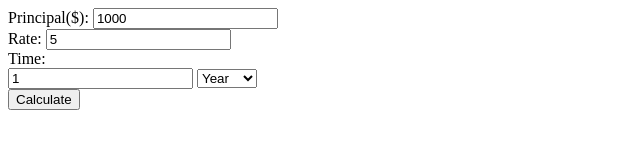
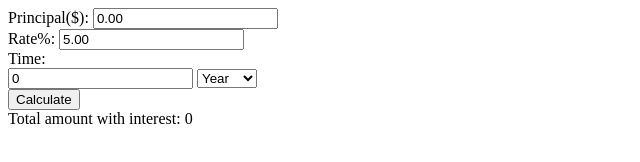
Before and after one commit to TrumanStephenson/Savings-Interest-Calculator, a website: page index.html in a window 1280 px wide. Both pictures are taken after a click on the button "Calculate". Shown: the whole page, without its empty margins (0-640 px from the left). Drawn offline with Linux system fonts and the light colour scheme.

Commit message:
finally got it to work. Busy from couple of yearly events like moving and friends weddings. Back at it, going to make look better in the next phase

```diff
--- a/Assets/Javascript/script.js
+++ b/Assets/Javascript/script.js
@@ -1,7 +1,10 @@
-function calculateinterest() {
+const button = document.createElement("button");
+button.innerText = "Calculate Interest";
+
+function calculateInterest() {
     // Get user input
     var principal = parseFloat(document.getElementById("principal").value);
-    var timePeriod = parseFloat(document.getElementById("rate").value);
+    var interestRate = parseFloat(document.getElementById("rate").value);
     var timePeriod = parseFloat(document.getElementById("time").value);
 
     // Calculate interest
--- a/Assets/Style/style.css
+++ b/Assets/Style/style.css
@@ -50,5 +50,3 @@ input-wrapper {
     justify-content: space-between;
     gap: 20px;
 }
-
-input
--- a/index.html
+++ b/index.html
@@ -11,16 +11,16 @@
         <div class="input-wrapper">
             <div class="wrapper">
                 <label for="principal">Principal($):</label>
-                <input type="number" id="principal" value="1000">
+                <input type="number" id="principal" value="0.00">
             </div>
             <div class="wrapper">
-                <label for="rate">Rate:</label>
-                <input type="number" id="trace" value="5">
+                <label for="rate">Rate%:</label>
+                <input type="number" id="rate" value="5.00">
             </div>
         </div>
         <label for="time">Time:</label>
         <div class="time-wrapper">
-            <input type="number" id="time" value="1">
+            <input type="number" id="time" value="0">
             <select name="duration" id="duration">
                 <option value="year">Year</option>
                 <option value="month">Month</option>
@@ -30,5 +30,5 @@
         <div id="result"></div>
     </div>
 </body>
-<script ></script>
+<script src="./Assets/Javascript/script.js"></script>
 </html>
```
